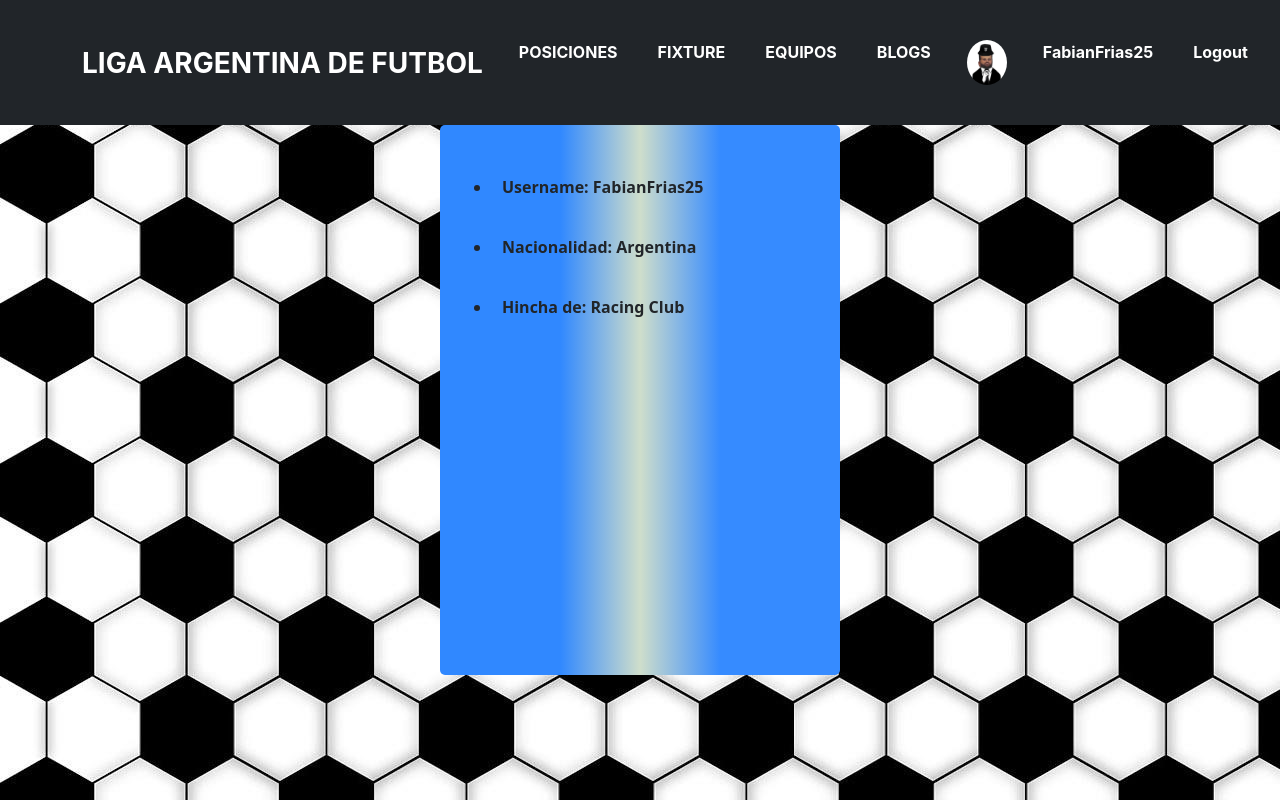
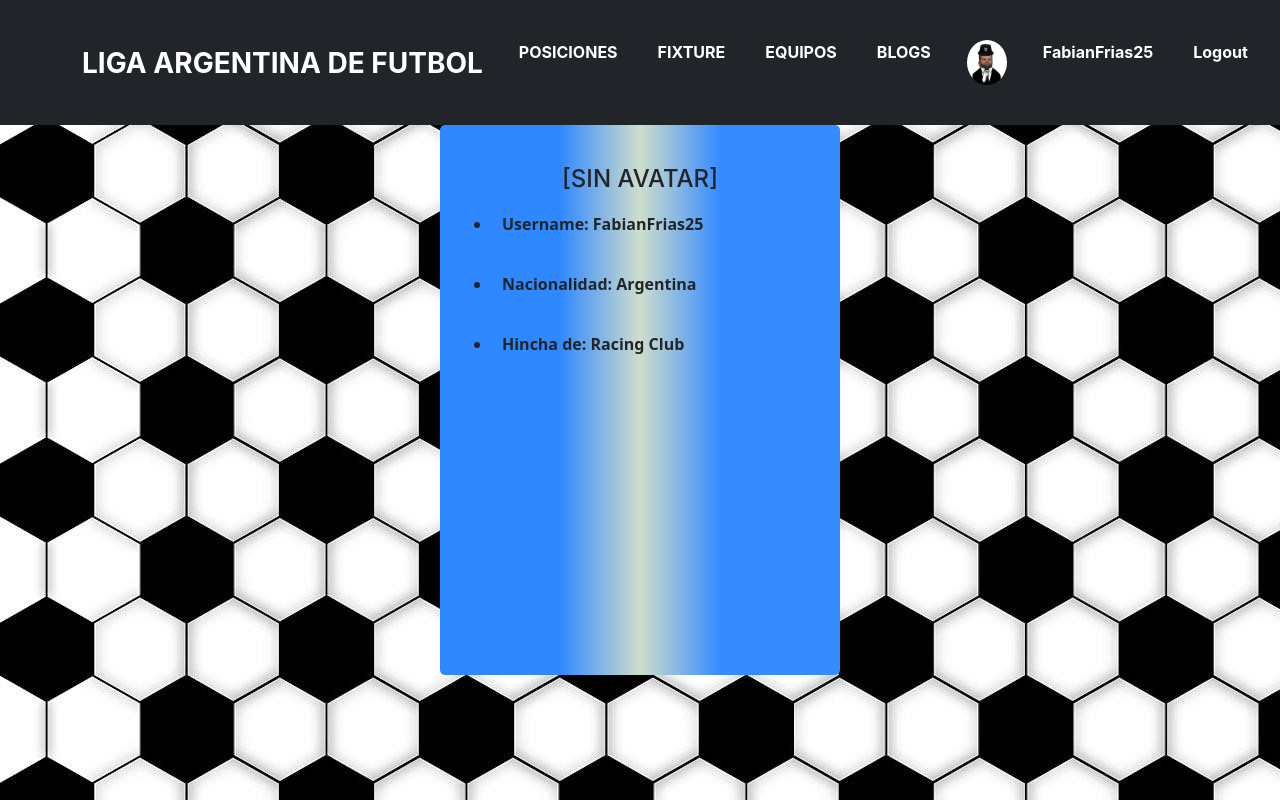
Before and after one commit to FabianFrias25/ProyectoFinalFriasFabian, a Django app: page /AppFutbolArg/perfil/visitar/1/ in a window 1280 px wide. Run offline with Django 4.2, Linux system fonts and the light colour scheme; a user stored in the database is signed in; data comes from the database, SQL or seed files in the repository; both versions use the stored data as it was after the commit; some libraries are stand-ins or nearby versions; some web fonts are replaced.

Commit message:
Visitar Perfil con/sin avatar TERMINADO

```diff
--- a/AppFutbolArg/forms.py
+++ b/AppFutbolArg/forms.py
@@ -28,7 +28,7 @@ class UserEditForm(UserChangeForm):
 
     class Meta:
         model = User
-        fields = ['username', 'email', 'first_name', 'last_name', 'nacimiento', 'nacionalidad', 'hincha']
+        fields = ['username', 'email', 'first_name', 'last_name', 'nacimiento', 'nacionalidad', 'hincha',]
         help_texts = {k: "" for k in fields}
 
 
--- a/AppFutbolArg/models.py
+++ b/AppFutbolArg/models.py
@@ -85,11 +85,15 @@ class Avatar(models.Model):
         verbose_name_plural = "Avatar"
 
 
+def autor_image_path(instance, filename):
+    return f'avatares/{instance.user.username}/{filename}'
+
 class UserProfile(models.Model):
     user = models.OneToOneField(User, on_delete=models.CASCADE)
     nacimiento = models.DateField(blank=True, null=True)
     nacionalidad = models.CharField(max_length=100)
     hincha = models.CharField(max_length=100)
+    avatar = models.ImageField(upload_to=autor_image_path, null=True, blank=True)
 
     def __str__(self):
         return self.user.username
--- a/AppFutbolArg/templates/AppFutbolArg/Perfil/visitarPerfil.html
+++ b/AppFutbolArg/templates/AppFutbolArg/Perfil/visitarPerfil.html
@@ -7,6 +7,11 @@
 <div class="paralogin">
     <div class="formRegistro">
         {% if perfil %}
+            {% if perfil.avatar %}
+                <img src="{{ perfil.avatar.url }}" alt="Avatar" style="width: 120px; height: 120px; display: block; margin: 0 auto;">
+            {% else %}
+            <h4 style="display: flex; justify-content: center; align-items: center;" >[SIN AVATAR]</h4>
+            {% endif %}
             <ul>
                 <li><p>Username: {{ perfil.user.username }}</p></li>
                 <li><p>Nacionalidad: {{ perfil.nacionalidad }}</p></li>
--- a/AppFutbolArg/views.py
+++ b/AppFutbolArg/views.py
@@ -150,8 +150,10 @@ def getavatar(request):
 def editAvatar(request):
     try:
         avatar = Avatar.objects.filter(user=request.user).first()
+        profile = UserProfile.objects.filter(user=request.user).first()
     except Avatar.DoesNotExist:
         avatar = Avatar(user=request.user)  # Crea un nuevo objeto Avatar para el usuario
+        profile = None
 
     if request.method == 'POST':
         form = AvatarForm(request.POST, request.FILES, instance=avatar)  # Usa el objeto Avatar existente
@@ -159,6 +161,11 @@ def editAvatar(request):
             avatar = form.save(commit=False)
             avatar.user = request.user  # Asigna el usuario al objeto Avatar
             avatar.save()  # Guarda el objeto Avatar actualizado
+
+            if profile:
+                profile.avatar = avatar.image
+                profile.save()  # Guarda el perfil actualizado
+
             return redirect('perfil')
     else:
         form = AvatarForm(instance=avatar)  # Usa el objeto Avatar existente
@@ -174,7 +181,7 @@ def visitar_perfil(request, autor_id):
         avatar = getavatar(request)
         return render(request, 'AppFutbolArg/Perfil/visitarPerfil.html', {'avatar': avatar, 'perfil': perfil})
     except User.DoesNotExist:
-        return HttpResponse("Error")
+        return render(request, "AppFutbolArg/error404.html",)
 
 
 # BLOGS:
```
Also changed, not shown: AppFutbolArg/migrations/0014_userprofile_avatar.py (added), AppFutbolArg/static/AppFutbolArg/assets/img/default_avatar.jpg (added), db.sqlite3, media/avatares/11/avatar_Dulce.jpeg (added), media/avatares/12/images_Qfy6Oxl.jpg (added), media/blogs/None/52.png (added), media/blogs/None/82.png (added). Lines whose indentation alone changed are shown as unchanged.
